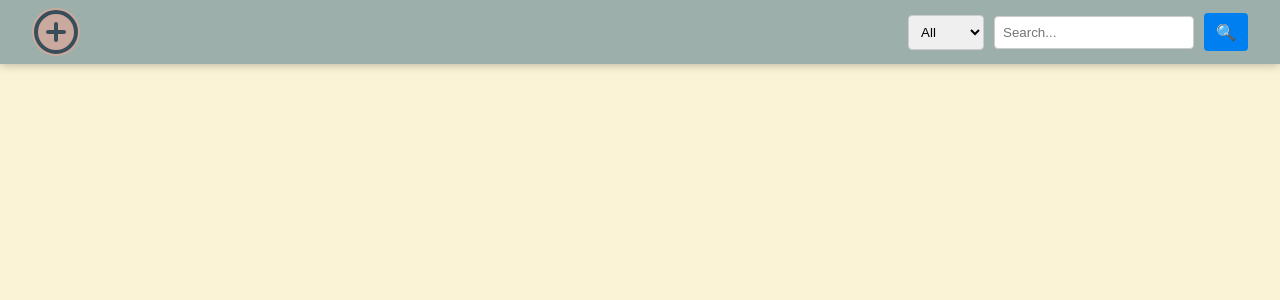
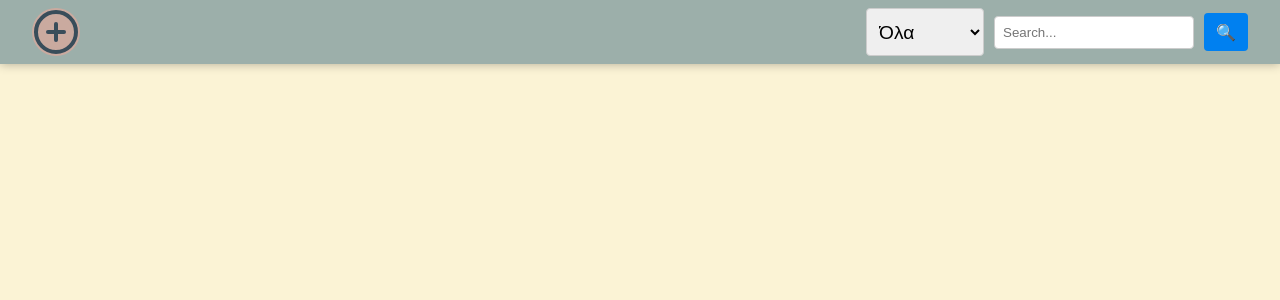
Before and after one commit to Skioulis/disc-React-App, a React (Vite) app in the folder disc-app/: page / in a window 1280 px wide. Shown: the top 300 px of the page. Built offline with nearby package versions, Linux system fonts and the light colour scheme.

Commit message:
Refactor Navbar: extract PlusButton and NavDropdown components, update styles and organize files for better modularity

```diff
--- a/disc-app/src/components/navbar/Navbar.css
+++ b/disc-app/src/components/navbar/Navbar.css
@@ -30,22 +30,7 @@ header {
     font-size: 1.5rem;
 }
 
-.add-button {
-    width: 3rem;
-    height: 3rem;
-    border-radius: 50%;
-    background-color: #D6A99D;
-    border: none;
-    cursor: pointer;
-    display: flex;
-    align-items: center;
-    justify-content: center;
-    opacity: 0.8;
-}
 
-.add-button:hover {
-    background-color: #00bb00;
-}
 
 .right-section {
     display: flex;
@@ -53,11 +38,6 @@ header {
     gap: 10px;
 }
 
-.dropdown {
-    padding: 8px;
-    border-radius: 4px;
-    border: 1px solid #ccc;
-}
 
 .search-input {
     padding: 8px;
--- a/disc-app/src/components/navbar/Navbar.jsx
+++ b/disc-app/src/components/navbar/Navbar.jsx
@@ -1,34 +1,19 @@
 import React from 'react';
-import { Search, CirclePlus, Play, Music, Users, FileText } from 'lucide-react';
+import { Search,  Play, Music, Users, FileText } from 'lucide-react';
 import './Navbar.css';
+import PlusButton from './buttons/PlusButton';
+import NavDropdown from './dropdown/NavDropdown';
 
 const Navbar = () => {
     return (
         <header>
             <nav className="navbar">
                 <div className="left-section">
-                    <div className="plus-logo">
-                        <CirclePlus className={'add-button'}/>
-                    </div>
+                    <PlusButton />
                 </div>
 
-                {/*<button className="button button-icon add-button">*/}
-                {/*    <Plus*/}
-                {/*        size={24}*/}
-                {/*        strokeLinecap={'round'}*/}
-                {/*        strokeLinejoin={'round'}*/}
-                {/*        strokeWidth={2.5}*/}
-
-
-                {/*    />*/}
-                {/*</button>*/}
-
                 <div className="right-section">
-                    <select className="dropdown">
-                        <option>All</option>
-                        <option>Songs</option>
-                        <option>Artists</option>
-                    </select>
+                    <NavDropdown />
                     <input
                         type="text"
                         placeholder="Search..."
--- /dev/null
+++ b/disc-app/src/components/navbar/buttons/PlusButton.css
@@ -0,0 +1,16 @@
+.add-button {
+    width: 3rem;
+    height: 3rem;
+    border-radius: 50%;
+    background-color: #D6A99D;
+    border: none;
+    cursor: pointer;
+    display: flex;
+    align-items: center;
+    justify-content: center;
+    opacity: 0.8;
+}
+
+.add-button:hover {
+    background-color: #D6DAC8;
+}
--- /dev/null
+++ b/disc-app/src/components/navbar/buttons/PlusButton.jsx
@@ -0,0 +1,14 @@
+import {CirclePlus} from "lucide-react";
+import React from "react";
+import './PlusButton.css'
+
+function PlusButton() {
+    return (
+    <>
+        <div>
+            <CirclePlus className={'add-button'}/>
+        </div>
+    </>)
+}
+
+export default PlusButton;
--- /dev/null
+++ b/disc-app/src/components/navbar/dropdown/NavDropdown.css
@@ -0,0 +1,27 @@
+.dropdown {
+    padding: 8px;
+    border-radius: 4px;
+    border: 1px solid #ccc;
+    width: auto;
+    height: 3rem;
+    font-size: 1.2rem;
+}
+.dropdown:hover {
+    background-color: #D6DAC8;
+}
+
+.dropdown:focus {
+    outline: none;
+    border: 2px solid #D6A99D;
+}
+
+.dropdown-option {
+    background-color: #D6DAC8;
+    color: #333;
+    padding: 8px;
+    font-size: 1.2rem;
+}
+
+.dropdown-option:hover {
+    background-color: #D6A99D;
+}
--- /dev/null
+++ b/disc-app/src/components/navbar/dropdown/NavDropdown.jsx
@@ -0,0 +1,25 @@
+import React, {useState} from "react";
+import './NavDropdown.css'
+
+function NavDropdown() {
+    const testValues = ["Όλα", "Τραγούδι", "Άτομο", "Δίσκος"];
+    const [selectedValue, setSelectedValue] = useState(testValues[0]);
+    return (
+        <div>
+            <select
+                className="dropdown"
+                value={selectedValue}
+                onChange={(e) => setSelectedValue(e.target.value)}
+
+            >
+                {testValues.map((value) => (
+                    <option className="dropdown-option" key={value} value={value}>
+                    {value}
+                    </option>
+                ))}
+            </select>
+        </div>
+    )
+}
+
+export default NavDropdown;
```
Also changed, not shown: disc-app/src/App.jsx (+0 -20 lines), 1 other file (tests, documents, lock files or other folders).
